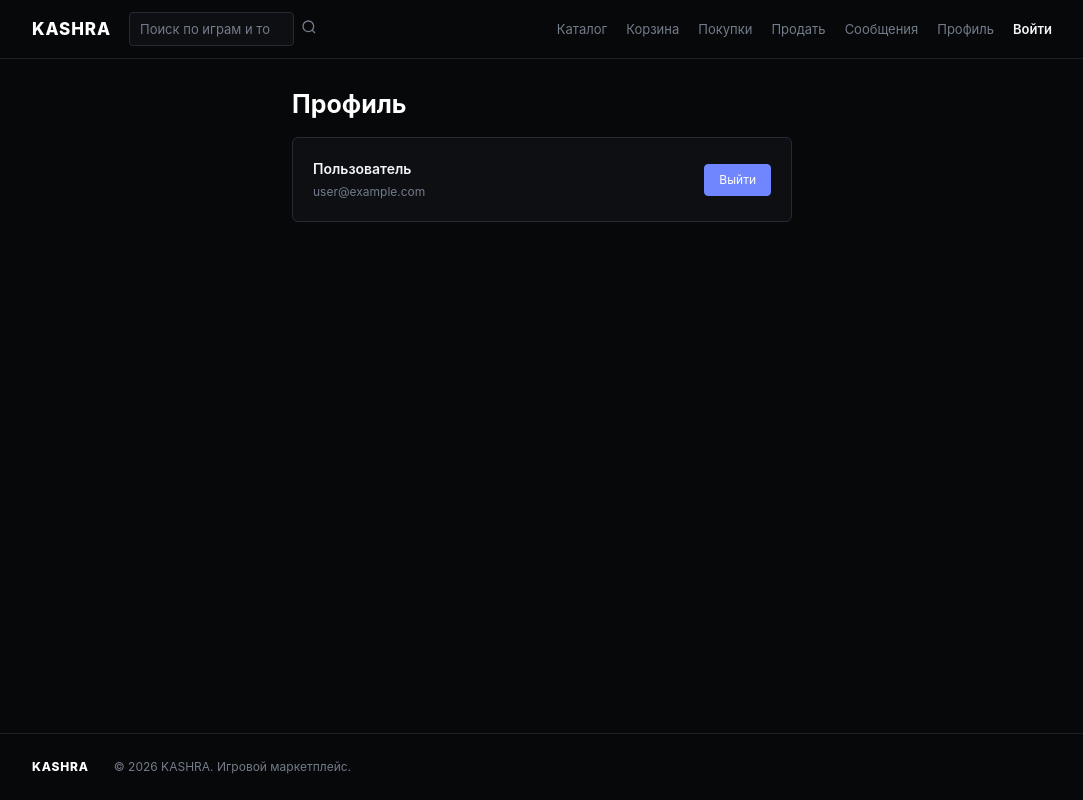
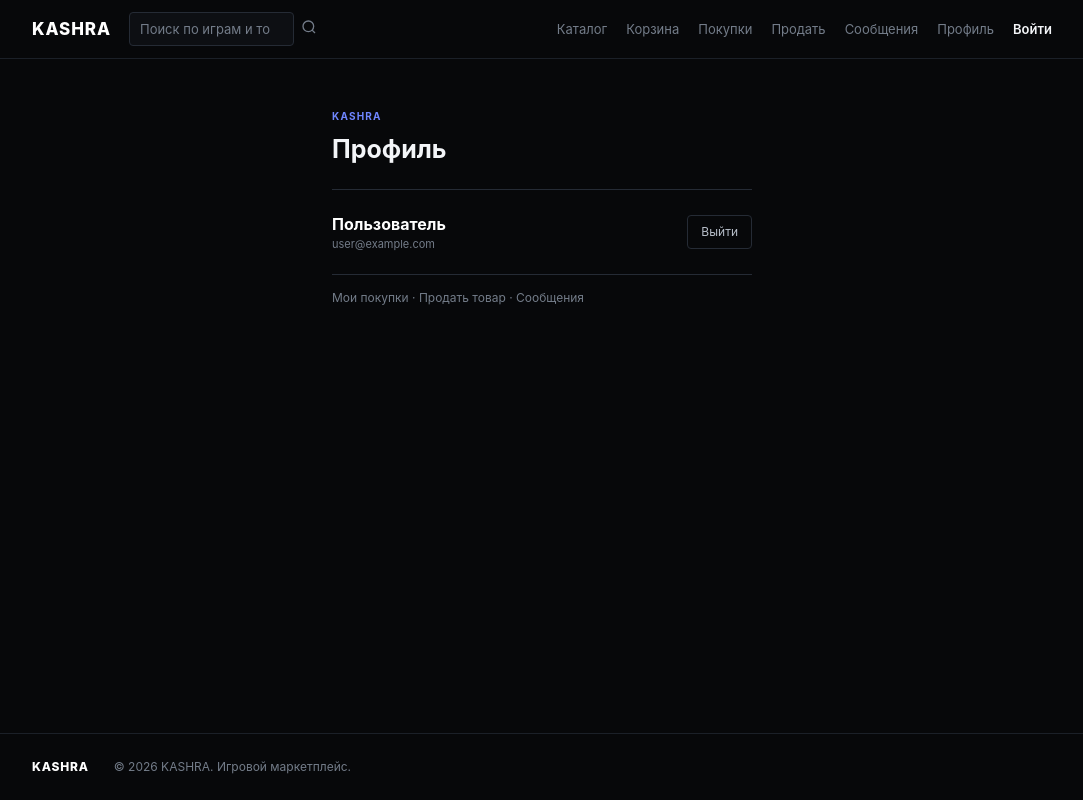
Before and after one commit to danylokadomtseveu-wq/kashra-marketplace, a Next.js app in the folder apps/web/: page /profile in a window 1280 px wide. Shown: the whole page, without its empty margins (98-1181 px from the left). Built offline with nearby package versions, Linux system fonts and the light colour scheme.

Commit message:
style: rebuild profile page in KASHRA design

```diff
--- a/apps/web/src/app/profile/page.tsx
+++ b/apps/web/src/app/profile/page.tsx
@@ -1,37 +1,4 @@
 "use client"
-
+import Link from "next/link"
 import { useRouter } from "next/navigation"
-
-export default function ProfilePage() {
-  const router = useRouter()
-
-  function logout() {
-    document.cookie = "__access__=; path=/; max-age=0"
-    router.push("/")
-    router.refresh()
-  }
-
-  return (
-    <div style={{ maxWidth: 500, margin: "0 auto" }}>
-      <div className="page-header">
-        <h1 className="page-title">Профиль</h1>
-      </div>
-      <div style={{
-        background: "var(--surface)",
-        border: "1px solid var(--border)",
-        borderRadius: 6,
-        padding: 20,
-      }}>
-        <div style={{ display: "flex", justifyContent: "space-between", alignItems: "center" }}>
-          <div>
-            <div style={{ fontWeight: 600, marginBottom: 4, fontSize: 14 }}>Пользователь</div>
-            <div style={{ color: "var(--text-3)", fontSize: 12 }}>user@example.com</div>
-          </div>
-          <button onClick={logout} className="buy-btn btn-orange" style={{ fontSize: 12, padding: "6px 14px" }}>
-            Выйти
-          </button>
-        </div>
-      </div>
-    </div>
-  )
-}
+export default function ProfilePage(){const router=useRouter();function logout(){document.cookie="__access__=; path=/; max-age=0";router.push("/");router.refresh()}return <div className="form-page"><div className="page-kicker">KASHRA</div><h1 className="form-title">Профиль</h1><div className="form-box"><div style={{display:"flex",justifyContent:"space-between",gap:20,alignItems:"center"}}><div><div style={{fontSize:16,fontWeight:700,color:"#fff"}}>Пользователь</div><div className="message-meta">user@example.com</div></div><button onClick={logout} className="header-btn btn-ghost">Выйти</button></div></div><div className="form-note"><Link href="/orders">Мои покупки</Link> · <Link href="/sell">Продать товар</Link> · <Link href="/messages">Сообщения</Link></div></div>}
```
